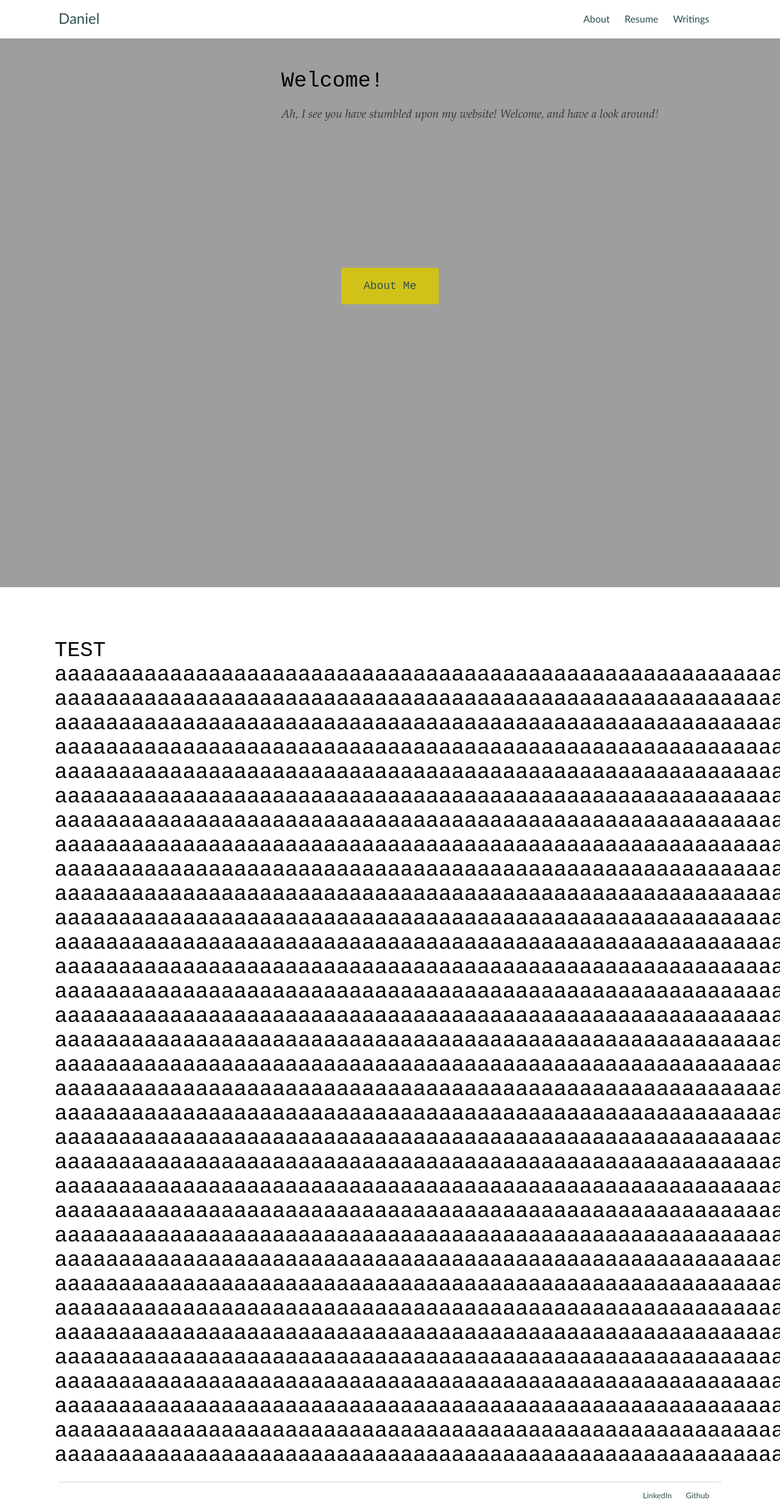
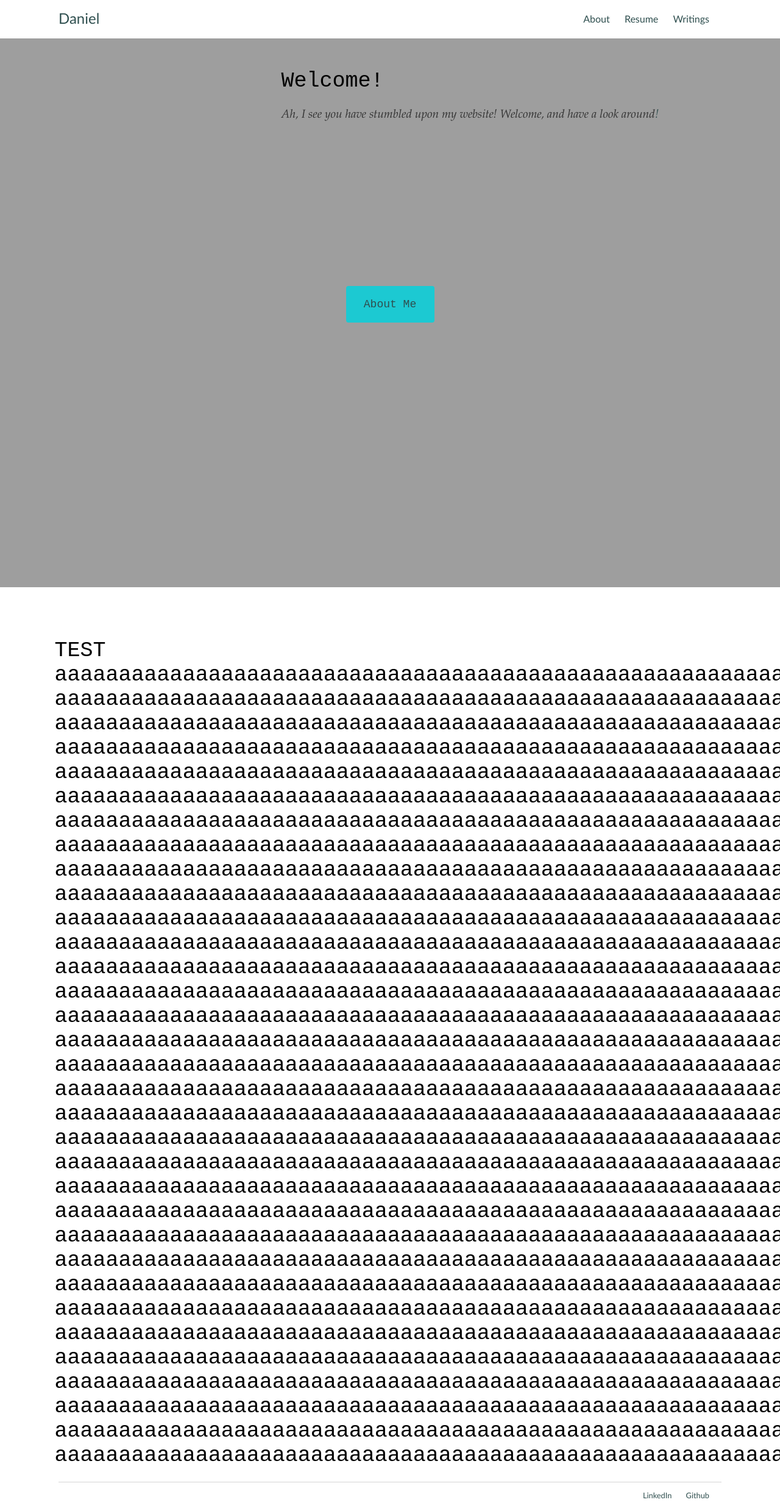
Before and after one commit to Calculasians/calculasians.github.io, a Jekyll site: the page built from index.html, in a window 1280 px wide. Shown: the whole page at 61% size. Built offline with Jekyll 4.4.1, drawn with Linux system fonts in a browser that asks for light colours.

Commit message:
Update main.css

```diff
--- a/css/main.css
+++ b/css/main.css
@@ -98,18 +98,18 @@ h1 {
 
 .main-button {
     border-radius: 4px;
-    background-color: #d0c219;
+    background-color: #1cc9d2;
     border: none;
-    color: #FFFFFF;
+    color: #ffffff;
     text-align: center;
     font-size: 18px;
     font-family: "Anonymous Pro", monospace;
     padding: 20px;
-    width: 160px;
+    width: 145px;
     height: 60px;
     transition: all 0.5s;
     cursor: pointer;
-    margin-top: 270px;
+    margin-top: 300px;
 }
 
 .main-button span {
```
